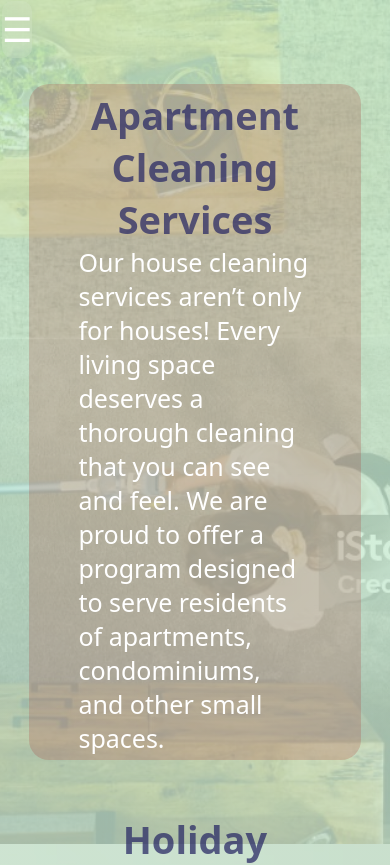
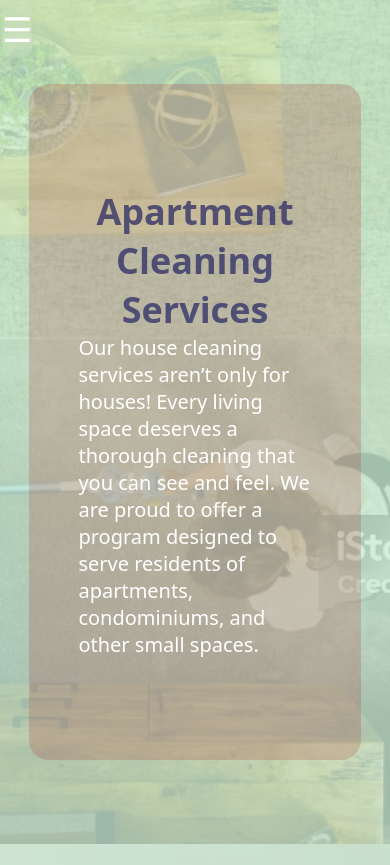
Before and after one commit to myroslavkosyk81/cleaning_company, a React (Vite) app: page /portfolio2 in a window 390 px wide. Shown: the top 865 px of the page. Built offline with nearby package versions, Linux system fonts and the light colour scheme; the HTML template or start-up script is replaced by a standard one.

Commit message:
font size portfolio2

```diff
--- a/src/pages/portfolioSecond.css
+++ b/src/pages/portfolioSecond.css
@@ -79,7 +79,7 @@
    }
    .textContainer h1{
 
-      font-size: 38px;
+      font-size: 36px;
     }
 }
 @media (max-width:768px){
@@ -96,5 +96,13 @@
       padding: 30px 20px 30px 20px;
       align-items: center;
    }
+   .textContainer h1{
+
+      font-size: 36px;
+    }
+    .textContainer p{
+       width: 80%;
+       font-size: 20px;
+    }
 
 }
```
